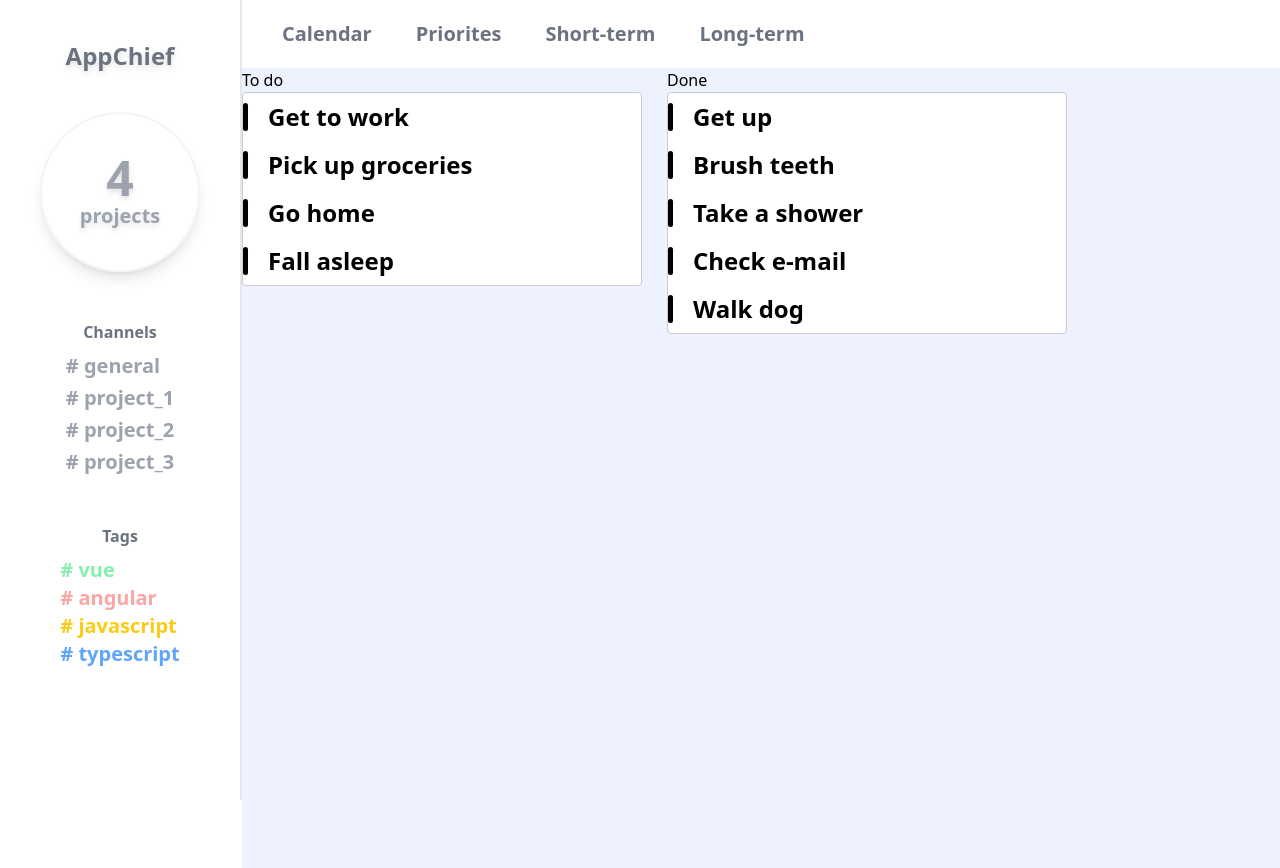
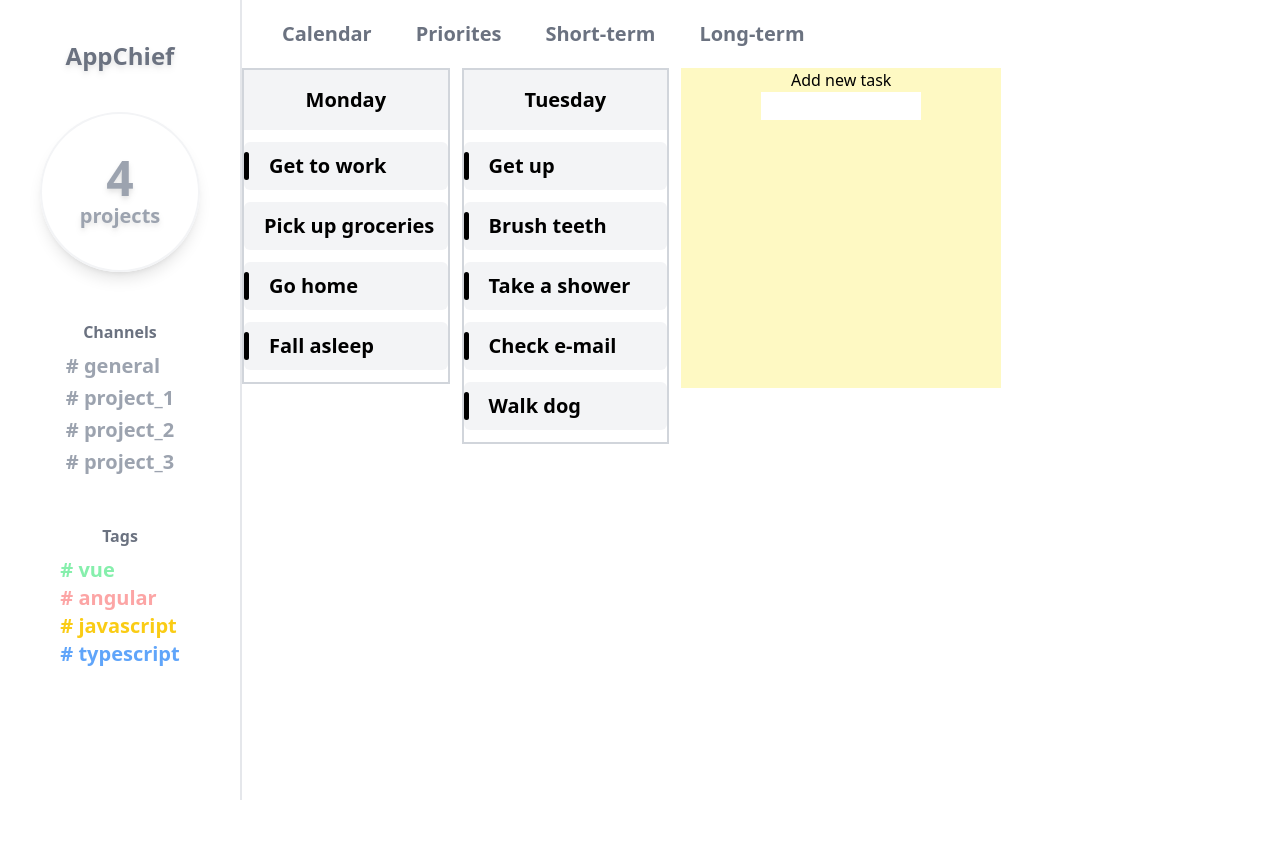
Before and after one commit to piotrjass/Angular-Manager-App, an Angular app: page /user-dashboard in a window 1280 px wide. Built offline with nearby package versions, Linux system fonts and the light colour scheme.

Commit message:
Working on drag and drop

```diff
--- a/package.json
+++ b/package.json
@@ -17,6 +17,7 @@
     "@angular/compiler": "^17.2.0",
     "@angular/core": "^17.2.0",
     "@angular/forms": "^17.2.0",
+    "@angular/material": "^17.2.1",
     "@angular/platform-browser": "^17.2.0",
     "@angular/platform-browser-dynamic": "^17.2.0",
     "@angular/platform-server": "^17.2.0",
--- a/src/core/components/user-dashboard/dashboard-space/dashboard-space.component.css
+++ b/src/core/components/user-dashboard/dashboard-space/dashboard-space.component.css
@@ -1,4 +1,4 @@
-.example-container {
+/* .example-container {
   width: 400px;
   max-width: 100%;
   margin: 0 25px 25px 0;
@@ -13,7 +13,7 @@
   border-radius: 4px;
   overflow: hidden;
   display: block;
-}
+} */
 
 /* .example-box {
   padding: 20px 10px;
@@ -28,7 +28,7 @@
   background: white;
   font-size: 14px;
 } */
-
+/*
 .cdk-drag-preview {
   box-sizing: border-box;
   border-radius: 4px;
@@ -52,4 +52,4 @@
 
 .example-list.cdk-drop-list-dragging .example-box:not(.cdk-drag-placeholder) {
   transition: transform 250ms cubic-bezier(0, 0, 0.2, 1);
-}
+} */
--- a/src/core/components/user-dashboard/dashboard-space/dashboard-space.component.html
+++ b/src/core/components/user-dashboard/dashboard-space/dashboard-space.component.html
@@ -1,7 +1,10 @@
-<div class="bg-indigo-50 w-full h-full" cdkDropListGroup>
-  <div class="example-container">
-    <h2>To do</h2>
-
+<div class="w-full h-full flex gap-3" cdkDropListGroup>
+  <div
+    class="example-container flex flex-col text-center h-fit min-h-[10rem] w-[20%] border-2 border-gray-300"
+  >
+    <h2 class="text-xl font-semibold mx-auto py-4 bg-gray-100 w-full">
+      Monday
+    </h2>
     <div
       cdkDropList
       [cdkDropListData]="todo"
@@ -9,27 +12,39 @@
       (cdkDropListDropped)="drop($event)"
     >
       @for (item of todo; track item) {
-      <!-- <div class="example-box" cdkDrag>{{ item }}</div> -->
+
       <app-drag-drop-item [title]="item" cdkDrag></app-drag-drop-item>
       }
     </div>
   </div>
-
-  <div class="example-container">
-    <h2>Done</h2>
+  <div
+    class="example-container flex flex-col text-center w-[20%] border-2 border-gray-300 h-fit min-h-[10rem]"
+  >
+    <h2 class="text-xl font-semibold mx-auto py-4 bg-gray-100 w-full">
+      Tuesday
+    </h2>
 
     <div
       cdkDropList
       [cdkDropListData]="done"
-      class="example-list"
+      class="w-full min-h-[5rem]"
       (cdkDropListDropped)="drop($event)"
     >
       @for (item of done; track item) {
-      <!-- <div class="example-box px-3 py-2 text-center font-semibold" cdkDrag>
-        {{ item }}
-      </div> -->
+
       <app-drag-drop-item [title]="item" cdkDrag></app-drag-drop-item>
       }
     </div>
   </div>
+  <div class="w-[20rem] h-[20rem] bg-yellow-100 flex flex-col">
+    <button (click)="addNewTask()">Add new task</button>
+    <p>{{ newTask }}</p>
+    <input
+      type="text"
+      maxlength="15"
+      minlength="3"
+      class="w-[10rem] mx-auto text-lg"
+      [(ngModel)]="newTask"
+    />
+  </div>
 </div>
--- a/src/core/components/user-dashboard/dashboard-space/dashboard-space.component.ts
+++ b/src/core/components/user-dashboard/dashboard-space/dashboard-space.component.ts
@@ -8,6 +8,8 @@ import {
   transferArrayItem,
 } from '@angular/cdk/drag-drop';
 import { DragDropItemComponent } from '../drag-drop-item/drag-drop-item.component';
+import { MatIconModule } from '@angular/material/icon';
+import { FormsModule } from '@angular/forms';
 
 @Component({
   selector: 'app-dashboard-space',
@@ -18,6 +20,8 @@ import { DragDropItemComponent } from '../drag-drop-item/drag-drop-item.componen
     CdkDrag,
     DragDropItemComponent,
     DragDropItemComponent,
+    MatIconModule,
+    FormsModule,
   ],
   templateUrl: './dashboard-space.component.html',
   styleUrl: './dashboard-space.component.css',
@@ -26,6 +30,12 @@ export class DashboardSpaceComponent {
   todo = ['Get to work', 'Pick up groceries', 'Go home', 'Fall asleep'];
 
   done = ['Get up', 'Brush teeth', 'Take a shower', 'Check e-mail', 'Walk dog'];
+
+  newTask: string = '';
+
+  addNewTask() {
+    this.todo.push(this.newTask);
+  }
 
   drop(event: CdkDragDrop<string[]>) {
     if (event.previousContainer === event.container) {
--- a/src/core/components/user-dashboard/drag-drop-item/drag-drop-item.component.html
+++ b/src/core/components/user-dashboard/drag-drop-item/drag-drop-item.component.html
@@ -1,12 +1,12 @@
 <div
   name="container"
-  class="hover:cursor-pointer pr-2 min-w-[10rem] w-fit text-nowrap h-[3rem] flex items-center group rounded-md"
+  class="hover:cursor-pointer pr-2 min-w-[10rem] w-full text-nowrap h-[3rem] flex items-center group rounded-md bg-gray-100 my-3"
 >
   <div
     class="transition-all duration-300 h-[60%] w-[5px] rounded bg-black group-hover:bg-indigo-600 mr-5"
   ></div>
   <div
-    class="transition-all duration-300 text-2xl rounded flex items-center justify-center group-hover:text-indigo-600 font-bold pr-3"
+    class="transition-all duration-300 text-xl rounded flex items-center justify-center group-hover:text-indigo-600 font-bold pr-3"
   >
     {{ title }}
   </div>
```
Also changed, not shown: 1 other file (tests, documents, lock files or other folders).
